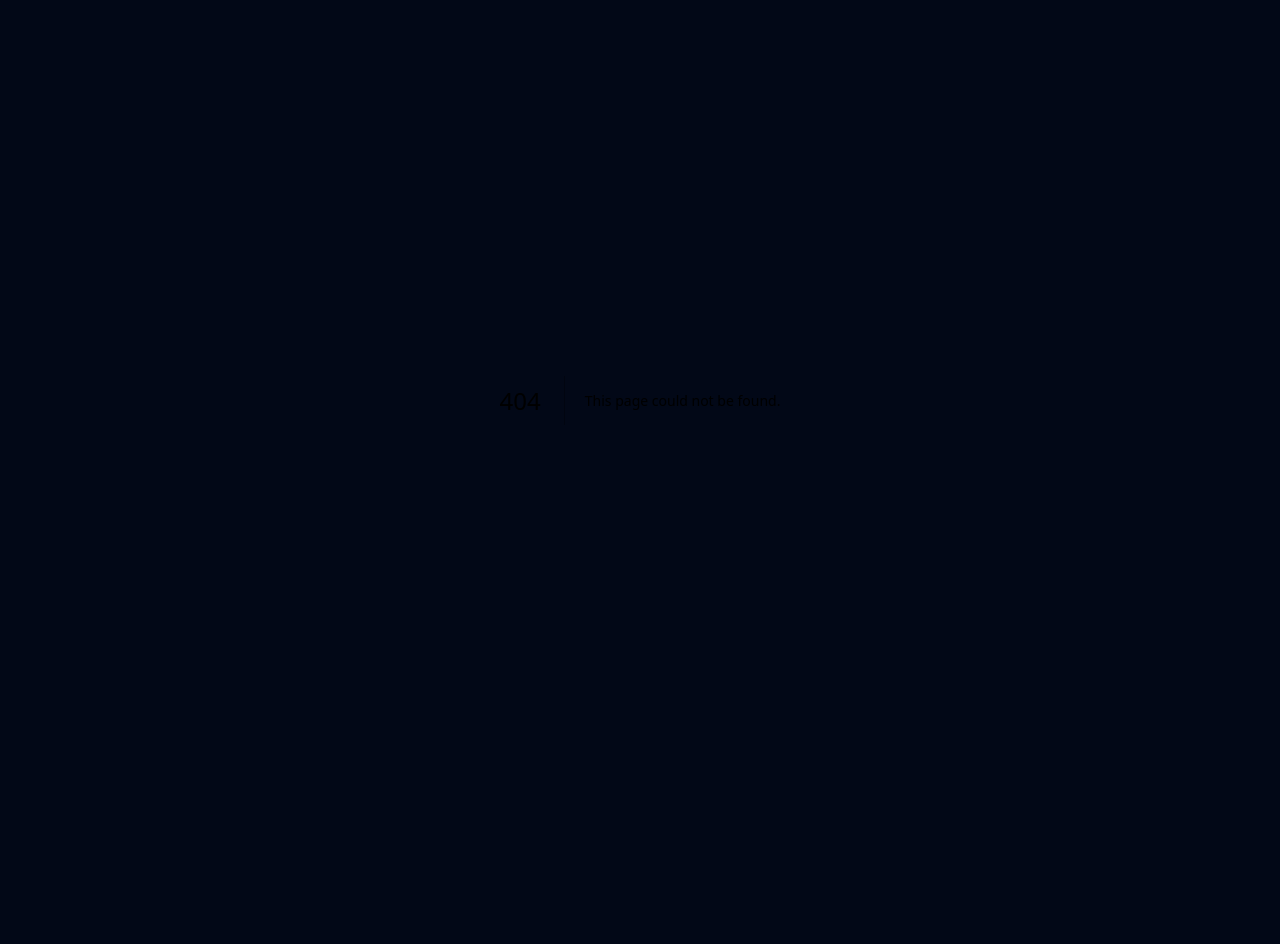
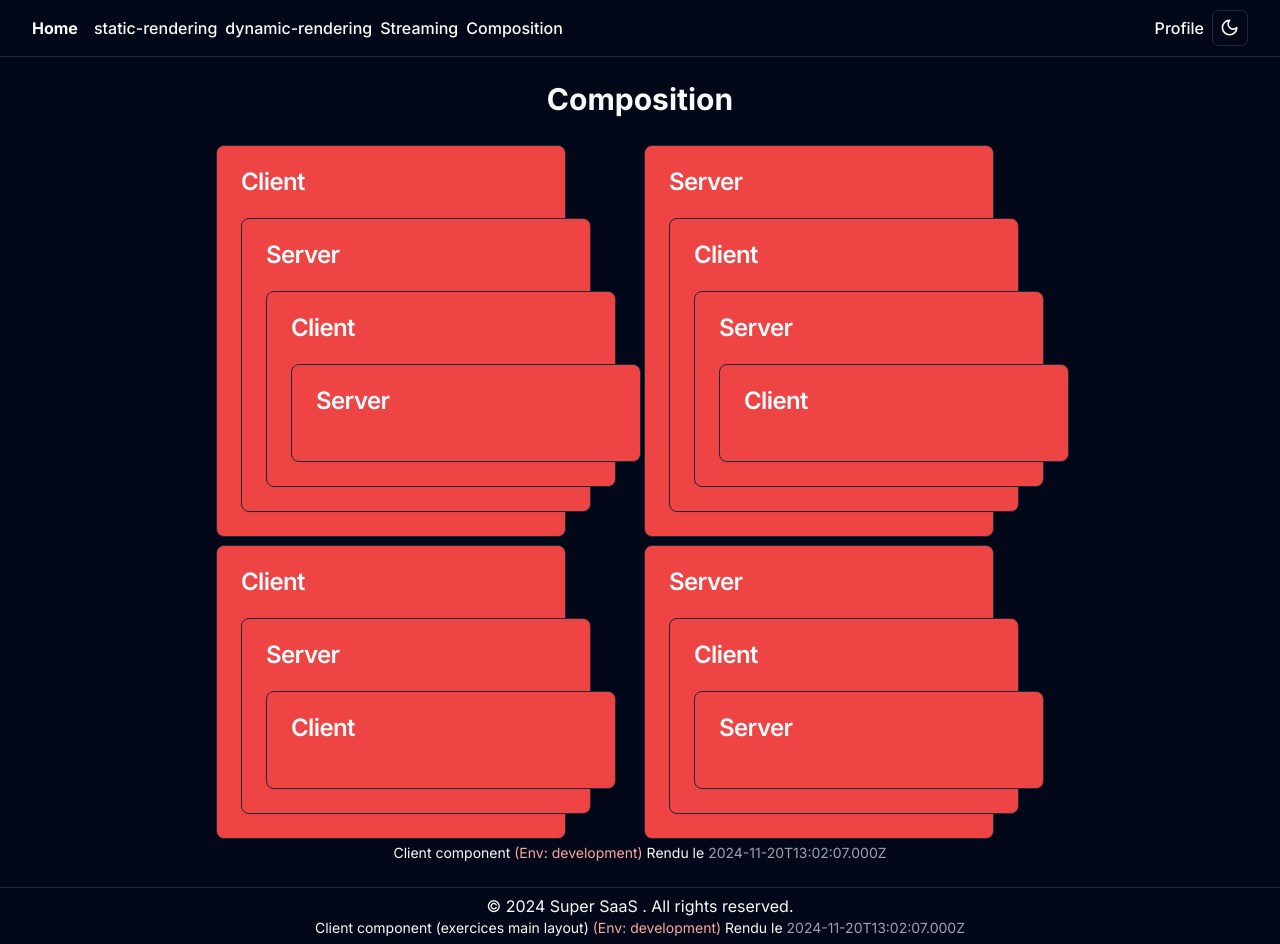
Before and after one commit to tloyan/next-rendering, a Next.js app: page /exercises/composition in a window 1280 px wide. Before the commit this address had no page. Before the commit the page ends 800 px from the top, so only its background shows below. Built offline with nearby package versions, Linux system fonts and the light colour scheme.

Commit message:
composition,

```diff
--- /dev/null
+++ b/src/app/exercises/composition/card.tsx
@@ -0,0 +1,31 @@
+import {PropsWithChildren} from 'react'
+import {Card, CardContent, CardHeader, CardTitle} from '@/components/ui/card'
+import {cn} from '@/lib/utils'
+import {ComponentTypeEnum} from './util'
+
+type Props = PropsWithChildren<{
+  componentType?: string
+  actualType?: string
+}>
+export function CardComponentType({
+  children,
+  componentType = ComponentTypeEnum.SERVER,
+  actualType = ComponentTypeEnum.CLIENT,
+}: Props) {
+  console.log('actualType CardComponentType', actualType)
+  return (
+    <Card
+      className={cn(
+        'w-[350px]',
+        actualType === ComponentTypeEnum.SERVER ? 'bg-blue-500' : 'bg-red-500'
+      )}
+    >
+      <CardHeader>
+        <CardTitle>
+          {componentType === ComponentTypeEnum.SERVER ? 'Server' : 'Client'}
+        </CardTitle>
+      </CardHeader>
+      <CardContent>{children}</CardContent>
+    </Card>
+  )
+}
--- /dev/null
+++ b/src/app/exercises/composition/client.tsx
@@ -0,0 +1,22 @@
+'use client'
+import React from 'react'
+import {CardComponentType} from './card'
+import {ComponentTypeEnum} from './util'
+
+export default function Client({children}: {children?: React.ReactNode}) {
+  const actualType = detectActualType()
+  console.log('actualType Client', actualType)
+  return (
+    <CardComponentType
+      componentType={ComponentTypeEnum.CLIENT}
+      actualType={actualType}
+    >
+      {children}
+    </CardComponentType>
+  )
+}
+function detectActualType() {
+  return typeof window === 'undefined'
+    ? ComponentTypeEnum.SERVER
+    : ComponentTypeEnum.CLIENT
+}
--- /dev/null
+++ b/src/app/exercises/composition/clientWithServer.tsx
@@ -0,0 +1,25 @@
+'use client'
+import {CardComponentType} from './card'
+import Client from './client'
+import Server from './server'
+import {ComponentTypeEnum} from './util'
+
+export function ClientWithServer() {
+  const actualType = detectActualType()
+
+  return (
+    <CardComponentType
+      componentType={ComponentTypeEnum.CLIENT}
+      actualType={actualType}
+    >
+      <Server>
+        <Client />
+      </Server>
+    </CardComponentType>
+  )
+}
+function detectActualType() {
+  return typeof window === 'undefined'
+    ? ComponentTypeEnum.SERVER
+    : ComponentTypeEnum.CLIENT
+}
--- /dev/null
+++ b/src/app/exercises/composition/page.tsx
@@ -0,0 +1,38 @@
+import RenderTime from '@/components/render-time'
+
+import Server from './server'
+import Client from './client'
+import {ClientWithServer} from './clientWithServer'
+import {ServerWithClient} from './serverWithClient'
+
+//export const revalidate = 10
+const Page = async () => {
+  return (
+    <div className="mx-auto flex max-w-4xl flex-col gap-1 p-6 text-lg">
+      <h1 className="mb-4 text-center text-3xl font-bold"> Composition</h1>
+      <div className="mt-2 grid grid-cols-2 gap-2">
+        <Client>
+          <Server>
+            <Client>
+              <Server />
+            </Client>
+          </Server>
+        </Client>
+
+        <Server>
+          <Client>
+            <Server>
+              <Client />
+            </Server>
+          </Client>
+        </Server>
+
+        <ClientWithServer />
+
+        <ServerWithClient />
+      </div>
+      <RenderTime />
+    </div>
+  )
+}
+export default Page
--- /dev/null
+++ b/src/app/exercises/composition/server.tsx
@@ -0,0 +1,21 @@
+import React from 'react'
+import {CardComponentType} from './card'
+import {ComponentTypeEnum} from './util'
+
+export default function Server({children}: {children?: React.ReactNode}) {
+  const actualType = detectActualType()
+  console.log('actualType Server', actualType)
+  return (
+    <CardComponentType
+      componentType={ComponentTypeEnum.SERVER}
+      actualType={actualType}
+    >
+      {children}
+    </CardComponentType>
+  )
+}
+function detectActualType() {
+  return typeof window === 'undefined'
+    ? ComponentTypeEnum.SERVER
+    : ComponentTypeEnum.CLIENT
+}
--- /dev/null
+++ b/src/app/exercises/composition/serverWithClient.tsx
@@ -0,0 +1,24 @@
+import {CardComponentType} from './card'
+import Client from './client'
+import Server from './server'
+import {ComponentTypeEnum} from './util'
+
+export function ServerWithClient() {
+  const actualType = detectActualType()
+
+  return (
+    <CardComponentType
+      componentType={ComponentTypeEnum.SERVER}
+      actualType={actualType}
+    >
+      <Client>
+        <Server />
+      </Client>
+    </CardComponentType>
+  )
+}
+function detectActualType() {
+  return typeof window === 'undefined'
+    ? ComponentTypeEnum.SERVER
+    : ComponentTypeEnum.CLIENT
+}
--- /dev/null
+++ b/src/app/exercises/composition/util.ts
@@ -0,0 +1,4 @@
+export enum ComponentTypeEnum {
+  SERVER = 'SERVER',
+  CLIENT = 'CLIENT',
+}
--- a/src/app/exercises/layout.tsx
+++ b/src/app/exercises/layout.tsx
@@ -42,6 +42,12 @@ export default function AppLayout({children}: PropsWithChildren) {
                   href="/exercises/streaming"
                 >
                   Streaming
+                </Link>
+                <Link
+                  className="font-medium transition-colors hover:underline"
+                  href="/exercises/composition"
+                >
+                  Composition
                 </Link>
               </div>
             </div>
```
